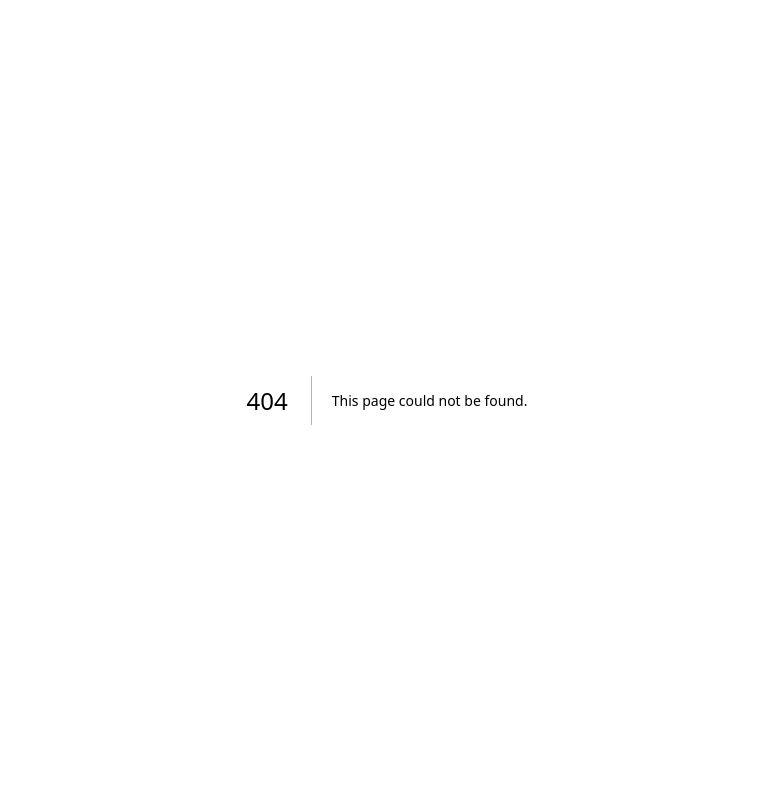
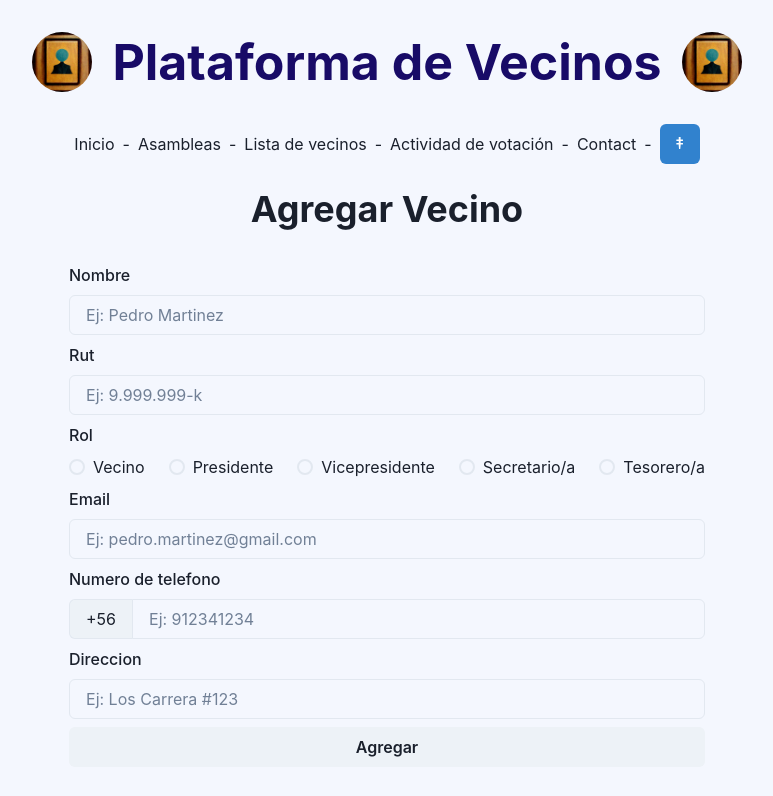
Before and after one commit to Dop1ta/asambleaWeb, a Next.js app in the folder frontend/: page /create_user in a window 1280 px wide. Before the commit this address had no page. Shown: the top 796 px of the page, without its empty margins (253-1026 px from the left). Built offline with nearby package versions, Linux system fonts and the light colour scheme.

Commit message:
user and create user pages

```diff
--- a/frontend/components/NavTab.jsx
+++ b/frontend/components/NavTab.jsx
@@ -46,8 +46,8 @@ const NavTab = () => {
             <BreadcrumbLink href='http://localhost:3000/asambleas'>Asambleas</BreadcrumbLink>
           </BreadcrumbItem>
 
-          <BreadcrumbItem isCurrentPage>
-            <BreadcrumbLink href='#'>Contact</BreadcrumbLink>
+          <BreadcrumbItem>
+            <BreadcrumbLink href='http://localhost:3000/user'>Lista de vecinos</BreadcrumbLink>
           </BreadcrumbItem>
 
           <BreadcrumbItem isCurrentPage>
--- /dev/null
+++ b/frontend/pages/create_user.jsx
@@ -0,0 +1,77 @@
+import { useEffect, useState } from 'react'
+import { Button, Container, FormControl, FormLabel, Heading, HStack, Input, InputGroup, InputLeftAddon, Radio, RadioGroup, Stack, Table, TableContainer, Tbody, Td, Text, Th, Thead, Tr } from '@chakra-ui/react'
+import axios from 'axios'
+import NavTab from '../components/NavTab'
+
+
+const create_user = () => {
+
+    const [values, setValues] = useState({
+        name: '',
+        rut: '',
+        rol: '',
+        email: '',
+        number: '',
+        address: ''
+    })
+
+    const onSubmit = async (e) => {
+        e.preventDefault()
+        console.log(values)
+    }
+
+    const onChange = (e) => {
+        setValues({
+            ...values,
+            [e.target.name]: e.target.value
+        })
+    }
+
+    return (
+        <Stack alignItems={"center"} textAlign={'center'} backgroundColor={"rgb(244,247,254)"}>
+            <NavTab/>
+            <Container maxW="container.md" centerContent>
+                <Heading textAlign={"center"} my={4}>Agregar Vecino</Heading>
+                <Stack my={4}>
+                    <FormControl>
+                        <FormLabel>Nombre</FormLabel>
+                        <Input placeholder='Ej: Pedro Martinez' type={"text"} maxLength={100} onChange={onChange} name={"name"}/>
+                    </FormControl><FormControl>
+                        <FormLabel>Rut</FormLabel>
+                        <Input placeholder='Ej: 9.999.999-k' maxLength={12} onChange={onChange} name={"rut"}/>
+                    </FormControl>
+                    <FormControl as='fieldset'>
+                        <FormLabel as='legend'>Rol</FormLabel>
+                        <RadioGroup>
+                            <HStack spacing='24px'>
+                                <Radio value='Vecino' name={"rol"} onChange={onChange}>Vecino</Radio>
+                                <Radio value='Presidente' name={"rol"} onChange={onChange}>Presidente</Radio>
+                                <Radio value='Vicepresidente' name={"rol"} onChange={onChange}>Vicepresidente</Radio>
+                                <Radio value='Secretario' name={"rol"} onChange={onChange}>Secretario/a</Radio>
+                                <Radio value='Tesorero' name={"rol"} onChange={onChange}>Tesorero/a</Radio>
+                            </HStack>
+                        </RadioGroup>
+                    </FormControl>
+                    <FormControl>
+                        <FormLabel>Email</FormLabel>
+                        <Input placeholder='Ej: pedro.martinez@gmail.com' type='email' maxLength={100} onChange={onChange} name={"email"}/>
+                    </FormControl>
+                    <FormControl>
+                        <FormLabel>Numero de telefono</FormLabel>
+                        <InputGroup>
+                            <InputLeftAddon children='+56'/>
+                            <Input placeholder='Ej: 912341234' type='tel' maxLength={9} onChange={onChange} name={"number"}/>
+                        </InputGroup>
+                    </FormControl>
+                    <FormControl>
+                        <FormLabel>Direccion</FormLabel>
+                        <Input placeholder='Ej: Los Carrera #123' maxLength={200} onChange={onChange} name={"address"}/>
+                    </FormControl>
+                    <Button onClick={onSubmit}>Agregar</Button>
+                </Stack>
+            </Container>
+        </Stack>
+    )
+}
+
+export default create_user
```
Also changed, not shown: frontend/pages/user.jsx (+46 -8 lines).
